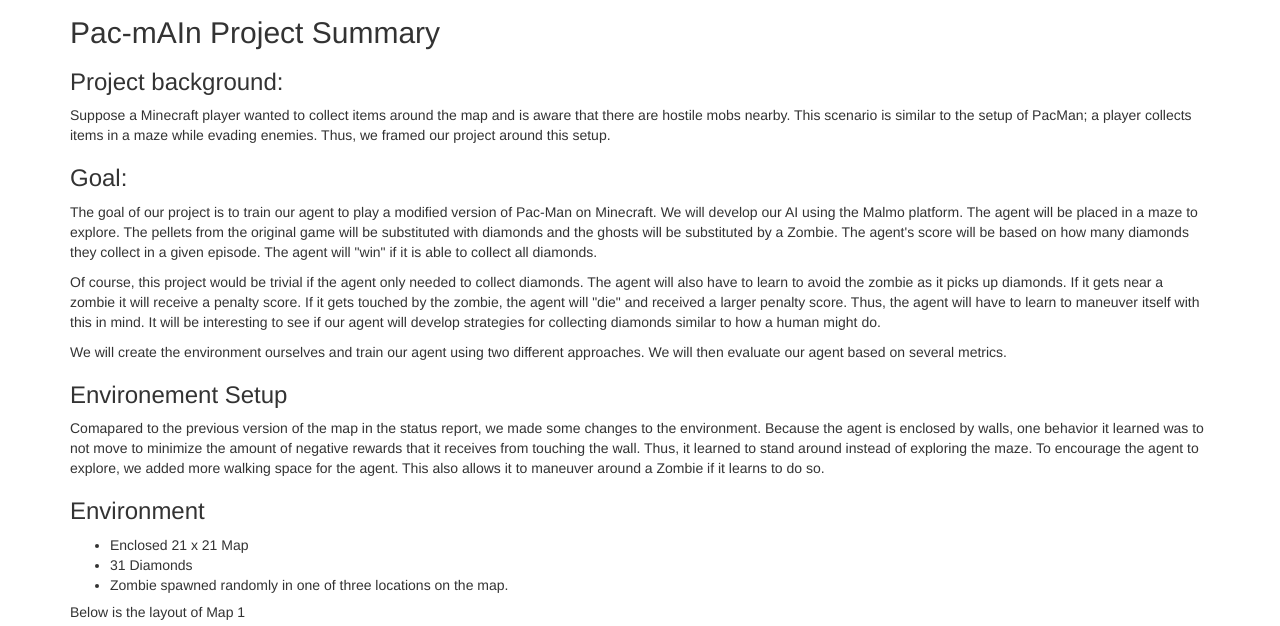
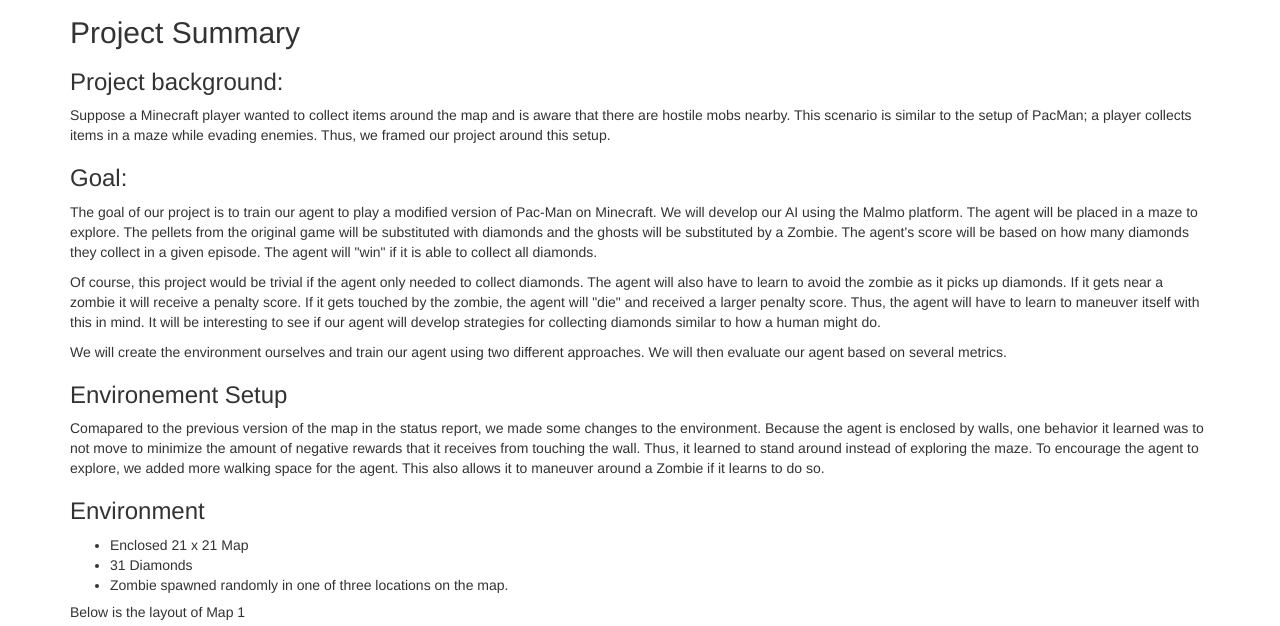
Before and after one commit to armaansd/pac-mAIn, a Jekyll site: the page built from docs/final.md, in a window 1280 px wide and 900 px high, scrolled down 1036 px, cut to the strip 244-870 px from the top of the window. Built offline with Jekyll 4.4.1, drawn with Linux system fonts in a browser that asks for light colours.

Commit message:
Update final.md

```diff
--- a/docs/final.md
+++ b/docs/final.md
@@ -10,7 +10,7 @@
 
 <img src="https://user-images.githubusercontent.com/75513952/144721188-2a29f8d2-261c-4e87-98e4-140f43b1356b.png" width="1000" height="700">
 
-<H2 align = left>Pac-mAIn Project Summary</H2>
+<H2 align = left>Project Summary</H2>
 
 ### Project background:
 
```
